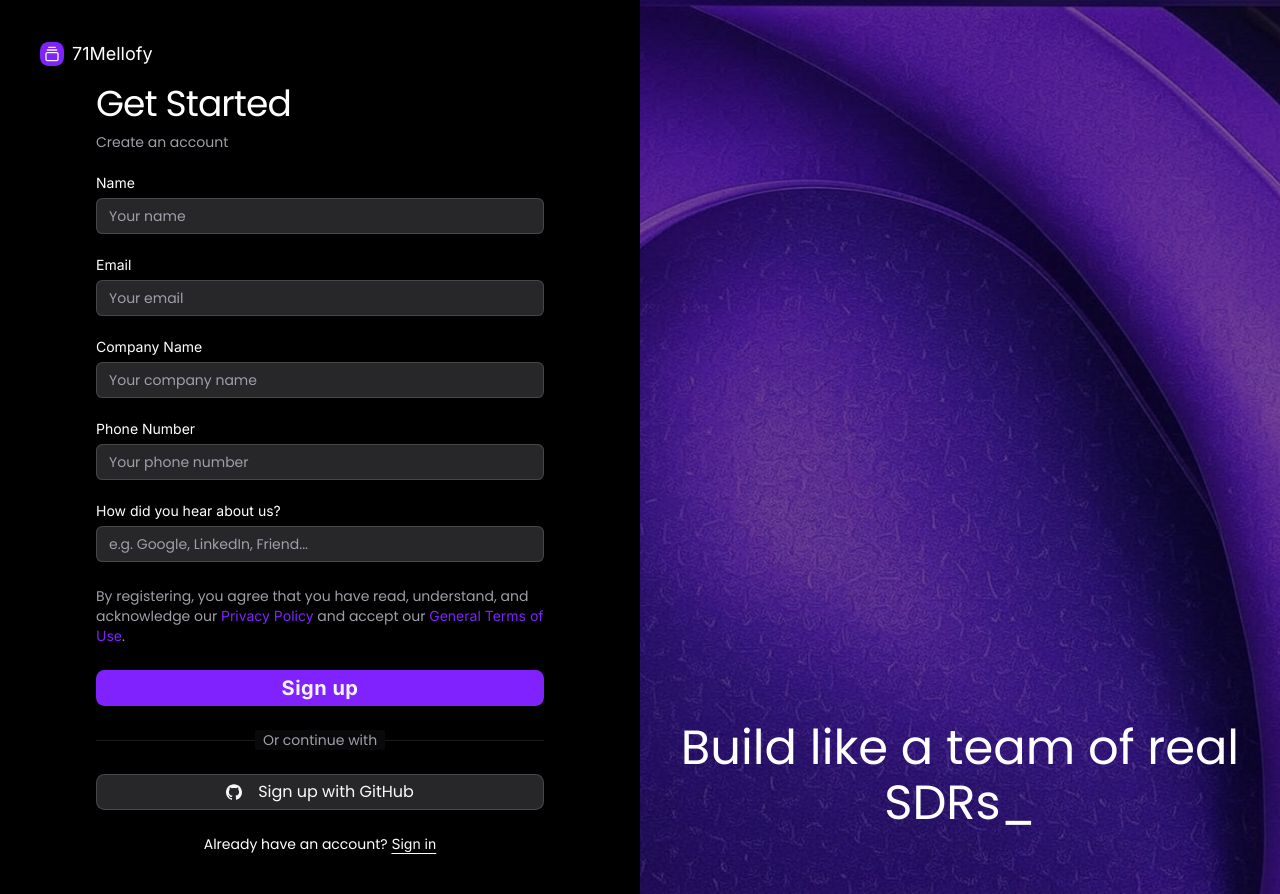
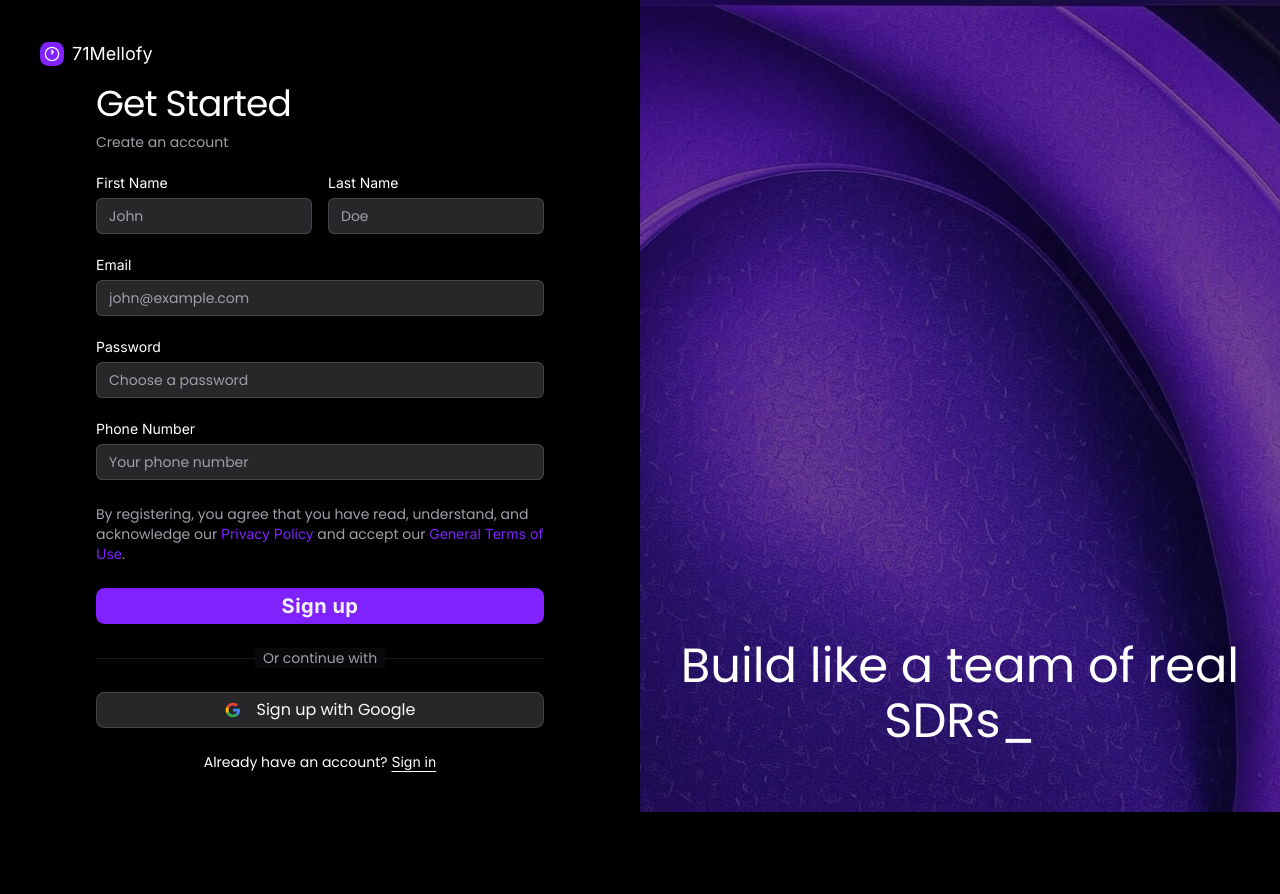
Before and after one commit to antash31/71Mellofy-landing-page, a Next.js app: page /dashboard/signup in a window 1280 px wide. After the commit the page ends 812 px from the top, so only its background shows below. Built offline with nearby package versions, Linux system fonts and the light colour scheme.

Commit message:
feature: supabase logic added

```diff
--- a/src/app/dashboard/login/page.jsx
+++ b/src/app/dashboard/login/page.jsx
@@ -1,5 +1,5 @@
 "use client";
-import { GalleryVerticalEnd } from "lucide-react"
+import { Clock1 } from "lucide-react"
 import { LoginForm } from "@/components/login-form"
 
 export default function LoginPage() {
@@ -10,7 +10,7 @@ export default function LoginPage() {
           <a href="https://71mellofy.com" className="flex items-center gap-2 font-medium">
             <div
               className="flex h-6 w-6 items-center justify-center rounded-md bg-primary text-primary-foreground">
-              <GalleryVerticalEnd className="size-4" />
+              <Clock1 className="size-4" />
             </div>
             71Mellofy
           </a>
--- a/src/app/dashboard/signup/page.jsx
+++ b/src/app/dashboard/signup/page.jsx
@@ -1,5 +1,5 @@
 "use client";
-import { GalleryVerticalEnd } from "lucide-react"
+import { Clock1 } from "lucide-react"
 import { SignupForm } from "@/components/signup-form";
 
 export default function LoginPage() {
@@ -10,7 +10,7 @@ export default function LoginPage() {
           <a href="https://71mellofy.com" className="flex items-center gap-2 font-medium">
             <div
               className="flex h-6 w-6 items-center justify-center rounded-md bg-primary text-primary-foreground">
-              <GalleryVerticalEnd className="size-4" />
+              <Clock1 className="size-4" />
             </div>
             71Mellofy
           </a>
@@ -26,8 +26,6 @@ export default function LoginPage() {
           src="/image.jpg"
           alt="Image"
           className="absolute inset-0 h-full w-full object-cover" />
-
-        {/* Overlay Text */}
         <div className="absolute inset-0 flex items-end justify-center bg-black/40">
           <div className="text-center px-8 pb-16">
              <h2 className="text-3xl xl:text-5xl 2xl:text-8xl font-light text-white leading-tight font-poppins drop-shadow-2xl">
--- a/src/components/login-form.jsx
+++ b/src/components/login-form.jsx
@@ -1,24 +1,98 @@
+"use client";
+import { useState } from "react"
 import { cn } from "@/lib/utils"
 import { Button } from "@/components/ui/button"
 import { Input } from "@/components/ui/input"
 import { Label } from "@/components/ui/label"
+import { supabase } from "@/utils/supabase"
 
 export function LoginForm({
   className,
   ...props
 }) {
+  const [email, setEmail] = useState("")
+  const [password, setPassword] = useState("")
+  const [loading, setLoading] = useState(false)
+  const [error, setError] = useState(null)
+  const [success, setSuccess] = useState(false)
+
+  // Handle email/password login
+  const handleEmailLogin = async (e) => {
+    e.preventDefault()
+    setLoading(true)
+    setError(null)
+
+    try {
+      const { data, error } = await supabase.auth.signInWithPassword({
+        email,
+        password,
+      })
+
+      if (error) throw error
+
+      setSuccess(true)
+      setError(null)
+      // Show success message instead of navigation
+    } catch (error) {
+      setError(error.message)
+      setSuccess(false)
+    } finally {
+      setLoading(false)
+    }
+  }
+
+  // Handle Google OAuth login
+  const handleGoogleLogin = async () => {
+    setLoading(true)
+    setError(null)
+
+    try {
+      const { data, error } = await supabase.auth.signInWithOAuth({
+        provider: 'google',
+        options: {
+          redirectTo: `${window.location.origin}/dashboard`
+        }
+      })
+
+      if (error) throw error
+    } catch (error) {
+      setError(error.message)
+      setLoading(false)
+    }
+  }
   return (
-    (<form className={cn("flex flex-col gap-6 font-poppins", className)} {...props}>
+    <div className={cn("flex flex-col gap-6 font-poppins", className)} {...props}>
       <div className="flex flex-col gap-2">
         <h1 className="text-5xl font-light font-poppins">Welcome Back</h1>
         <p className="text-balance text-md text-muted-foreground font-poppins">
           Sign in to your account
         </p>
       </div>
-      <div className="grid gap-6">
+
+      {error && (
+        <div className="p-3 text-sm text-red-500 bg-red-50 border border-red-200 rounded-md dark:bg-red-900/20 dark:border-red-900/50">
+          {error}
+        </div>
+      )}
+
+      {success && (
+        <div className="p-3 text-sm text-green-600 bg-green-50 border border-green-200 rounded-md dark:bg-green-900/20 dark:border-green-900/50">
+          Login successful! Welcome back.
+        </div>
+      )}
+
+      <form onSubmit={handleEmailLogin} className="grid gap-6">
         <div className="grid gap-2">
           <Label htmlFor="email">Email</Label>
-          <Input id="email" type="email" placeholder="m@example.com" required className="bg-accent"/>
+          <Input
+            id="email"
+            type="email"
+            placeholder="m@example.com"
+            value={email}
+            onChange={(e) => setEmail(e.target.value)}
+            required
+            className="bg-accent"
+          />
         </div>
         <div className="grid gap-2">
           <div className="flex items-center">
@@ -27,32 +101,55 @@ export function LoginForm({
               Forgot your password?
             </a>
           </div>
-          <Input id="password" type="password" required className="bg-accent"/>
+          <Input
+            id="password"
+            type="password"
+            value={password}
+            onChange={(e) => setPassword(e.target.value)}
+            required
+            className="bg-accent"
+          />
         </div>
-        <Button type="submit" className="w-full text-md bg-primary text-primary-foreground font-poppins">
-          Login
+        <Button type="submit" className="w-full text-md bg-primary text-primary-foreground font-poppins" disabled={loading}>
+          {loading ? "Signing in..." : "Login"}
         </Button>
-        <div
-          className="relative text-center text-sm after:absolute after:inset-0 after:top-1/2 after:z-0 after:flex after:items-center after:border-t after:border-border">
+      </form>
+      <div className="relative text-center text-sm after:absolute after:inset-0 after:top-1/2 after:z-0 after:flex after:items-center after:border-t after:border-border">
         <span className="relative z-10 bg-background px-2 text-muted-foreground">
           Or continue with
         </span>
       </div>
-        <Button variant="outline" className="w-full text-md bg-secondary text-secondary-foreground">
-          <svg xmlns="http://www.w3.org/2000/svg" viewBox="0 0 24 24">
+
+      <Button
+        variant="outline"
+        className="w-full text-md bg-secondary text-secondary-foreground"
+        onClick={handleGoogleLogin}
+        disabled={loading}
+        type="button"
+      >
+        <svg xmlns="http://www.w3.org/2000/svg" viewBox="0 0 24 24" className="w-4 h-4 mr-2">
           <path
-              d="M12 .297c-6.63 0-12 5.373-12 12 0 5.303 3.438 9.8 8.205 11.385.6.113.82-.258.82-.577 0-.285-.01-1.04-.015-2.04-3.338.724-4.042-1.61-4.042-1.61C4.422 18.07 3.633 17.7 3.633 17.7c-1.087-.744.084-.729.084-.729 1.205.084 1.838 1.236 1.838 1.236 1.07 1.835 2.809 1.305 3.495.998.108-.776.417-1.305.76-1.605-2.665-.3-5.466-1.332-5.466-5.93 0-1.31.465-2.38 1.235-3.22-.135-.303-.54-1.523.105-3.176 0 0 1.005-.322 3.3 1.23.96-.267 1.98-.399 3-.405 1.02.006 2.04.138 3 .405 2.28-1.552 3.285-1.23 3.285-1.23.645 1.653.24 2.873.12 3.176.765.84 1.23 1.91 1.23 3.22 0 4.61-2.805 5.625-5.475 5.92.42.36.81 1.096.81 2.22 0 1.606-.015 2.896-.015 3.286 0 .315.21.69.825.57C20.565 22.092 24 17.592 24 12.297c0-6.627-5.373-12-12-12"
-              fill="currentColor" />
+            d="M22.56 12.25c0-.78-.07-1.53-.2-2.25H12v4.26h5.92c-.26 1.37-1.04 2.53-2.21 3.31v2.77h3.57c2.08-1.92 3.28-4.74 3.28-8.09z"
+            fill="#4285F4" />
+          <path
+            d="M12 23c2.97 0 5.46-.98 7.28-2.66l-3.57-2.77c-.98.66-2.23 1.06-3.71 1.06-2.86 0-5.29-1.93-6.16-4.53H2.18v2.84C3.99 20.53 7.7 23 12 23z"
+            fill="#34A853" />
+          <path
+            d="M5.84 14.09c-.22-.66-.35-1.36-.35-2.09s.13-1.43.35-2.09V7.07H2.18C1.43 8.55 1 10.22 1 12s.43 3.45 1.18 4.93l2.85-2.22.81-.62z"
+            fill="#FBBC05" />
+          <path
+            d="M12 5.38c1.62 0 3.06.56 4.21 1.64l3.15-3.15C17.45 2.09 14.97 1 12 1 7.7 1 3.99 3.47 2.18 7.07l3.66 2.84c.87-2.6 3.3-4.53 6.16-4.53z"
+            fill="#EA4335" />
         </svg>
-          Login with GitHub
+        {loading ? "Connecting..." : "Login with Google"}
       </Button>
-      </div>
-      <div className="text-sm text-center text-sm">
+
+      <div className="text-sm text-center">
         Don&apos;t have an account?{" "}
-        <a href="/dashboard/signup" className="text-sm font-roboto">
+        <a href="/dashboard/signup" className="text-sm font-roboto underline underline-offset-4">
           Sign up
         </a>
       </div>
-    </form>)
+    </div>
   );
 }
--- a/src/components/signup-form.jsx
+++ b/src/components/signup-form.jsx
@@ -1,41 +1,194 @@
 
+"use client";
+import { useState } from "react"
 import { cn } from "@/lib/utils"
 import { Button } from "@/components/ui/button"
 import { Input } from "@/components/ui/input"
 import { Label } from "@/components/ui/label"
+import { supabase } from "@/utils/supabase"
 
 export function SignupForm({
   className,
   ...props
 }) {
+  const [formData, setFormData] = useState({
+    first_name: "",
+    last_name: "",
+    email: "",
+    password: "",
+    phone_no: "",
+    role: "user" // default role
+  })
+  const [loading, setLoading] = useState(false)
+  const [error, setError] = useState(null)
+  const [success, setSuccess] = useState(false)
+
+  // Handle form input changes
+  const handleChange = (e) => {
+    const { name, value } = e.target
+    setFormData(prev => ({ ...prev, [name]: value }))
+  }
+
+  // Handle email/password signup
+  const handleEmailSignup = async (e) => {
+    e.preventDefault()
+    setLoading(true)
+    setError(null)
+
+    try {
+      // Sign up the user with Supabase Auth
+      const { data: authData, error: authError } = await supabase.auth.signUp({
+        email: formData.email,
+        password: formData.password,
+        options: {
+          data: {
+            first_name: formData.first_name,
+            last_name: formData.last_name,
+            phone_no: formData.phone_no,
+            role: formData.role
+          }
+        }
+      })
+
+      if (authError) throw authError
+
+      // Create profile record in the profiles table
+      if (authData.user) {
+        const { error: profileError } = await supabase
+          .from('profiles')
+          .insert([{
+            id: authData.user.id, // This will match auth.uid()
+            first_name: formData.first_name,
+            last_name: formData.last_name,
+            email: formData.email,
+            phone_no: formData.phone_no,
+            role: formData.role,
+            client_id: null // Set to null for now, can be updated later
+          }])
+
+        if (profileError) {
+          console.warn('Profile creation failed:', profileError)
+          // Don't throw error as user account is already created
+        }
+      }
+
+      setSuccess(true)
+      setError(null)
+      // Show success message instead of navigation
+    } catch (error) {
+      setError(error.message)
+      setSuccess(false)
+    } finally {
+      setLoading(false)
+    }
+  }
+
+  // Handle Google OAuth signup
+  const handleGoogleSignup = async () => {
+    setLoading(true)
+    setError(null)
+
+    try {
+      const { data, error } = await supabase.auth.signInWithOAuth({
+        provider: 'google',
+        options: {
+          redirectTo: `${window.location.origin}/dashboard`
+        }
+      })
+
+      if (error) throw error
+    } catch (error) {
+      setError(error.message)
+      setLoading(false)
+    }
+  }
   return (
-    (<form className={cn("flex flex-col gap-6 font-poppins", className)} {...props}>
+    <div className={cn("flex flex-col gap-6 font-poppins", className)} {...props}>
       <div className="flex flex-col gap-2">
         <h1 className="text-2xl lg:text-4xl font-light font-poppins">Get Started</h1>
         <p className="text-balance text-sm text-muted-foreground font-poppins">
           Create an account
         </p>
       </div>
-      <div className="grid gap-6">
+
+      {error && (
+        <div className="p-3 text-sm text-red-500 bg-red-50 border border-red-200 rounded-md dark:bg-red-900/20 dark:border-red-900/50">
+          {error}
+        </div>
+      )}
+
+      {success && (
+        <div className="p-3 text-sm text-green-600 bg-green-50 border border-green-200 rounded-md dark:bg-green-900/20 dark:border-green-900/50">
+          Account created successfully! Please check your email to verify your account.
+        </div>
+      )}
+
+      <form onSubmit={handleEmailSignup} className="grid gap-6">
+        <div className="grid grid-cols-2 gap-4">
           <div className="grid gap-2">
-          <Label htmlFor="full_name">Name</Label>
-          <Input id="full_name" name="full_name" type="text" placeholder="Your name" required className="bg-accent"/>
+            <Label htmlFor="first_name">First Name</Label>
+            <Input
+              id="first_name"
+              name="first_name"
+              type="text"
+              placeholder="John"
+              value={formData.first_name}
+              onChange={handleChange}
+              required
+              className="bg-accent"
+            />
+          </div>
+          <div className="grid gap-2">
+            <Label htmlFor="last_name">Last Name</Label>
+            <Input
+              id="last_name"
+              name="last_name"
+              type="text"
+              placeholder="Doe"
+              value={formData.last_name}
+              onChange={handleChange}
+              required
+              className="bg-accent"
+            />
+          </div>
         </div>
         <div className="grid gap-2">
           <Label htmlFor="email">Email</Label>
-          <Input id="email" name="email" type="email" placeholder="Your email" required className="bg-accent"/>
+          <Input
+            id="email"
+            name="email"
+            type="email"
+            placeholder="john@example.com"
+            value={formData.email}
+            onChange={handleChange}
+            required
+            className="bg-accent"
+          />
         </div>
         <div className="grid gap-2">
-          <Label htmlFor="organization_name">Company Name</Label>
-          <Input id="organization_name" name="organization_name" type="text" placeholder="Your company name" required className="bg-accent"/>
+          <Label htmlFor="password">Password</Label>
+          <Input
+            id="password"
+            name="password"
+            type="password"
+            placeholder="Choose a password"
+            value={formData.password}
+            onChange={handleChange}
+            required
+            className="bg-accent"
+          />
         </div>
         <div className="grid gap-2">
-          <Label htmlFor="phone_number">Phone Number</Label>
-          <Input id="phone_number" name="phone_number" type="tel" placeholder="Your phone number" required className="bg-accent"/>
-        </div>
-        <div className="grid gap-2">
-          <Label htmlFor="referral_source">How did you hear about us?</Label>
-          <Input id="referral_source" name="referral_source" type="text" placeholder="e.g. Google, LinkedIn, Friend..." required className="bg-accent"/>
+          <Label htmlFor="phone_no">Phone Number</Label>
+          <Input
+            id="phone_no"
+            name="phone_no"
+            type="tel"
+            placeholder="Your phone number"
+            value={formData.phone_no}
+            onChange={handleChange}
+            className="bg-accent"
+          />
         </div>
 
         <div className="text-sm text-muted-foreground">
@@ -50,30 +203,47 @@ export function SignupForm({
           .
         </div>
 
-        <Button type="submit" className="w-full text-md">
-          Sign up
+        <Button type="submit" className="w-full text-md" disabled={loading}>
+          {loading ? "Creating account..." : "Sign up"}
         </Button>
-        <div
-          className="relative text-center text-sm after:absolute after:inset-0 after:top-1/2 after:z-0 after:flex after:items-center after:border-t after:border-border">
+      </form>
+
+      <div className="relative text-center text-sm after:absolute after:inset-0 after:top-1/2 after:z-0 after:flex after:items-center after:border-t after:border-border">
         <span className="relative z-10 bg-background px-2 text-muted-foreground">
           Or continue with
         </span>
       </div>
-        <Button variant="outline" className="w-full bg-secondary text-secondary-foreground text-md">
+
+      <Button
+        variant="outline"
+        className="w-full bg-secondary text-secondary-foreground text-md"
+        onClick={handleGoogleSignup}
+        disabled={loading}
+        type="button"
+      >
         <svg xmlns="http://www.w3.org/2000/svg" viewBox="0 0 24 24" className="w-4 h-4 mr-2">
           <path
-              d="M12 .297c-6.63 0-12 5.373-12 12 0 5.303 3.438 9.8 8.205 11.385.6.113.82-.258.82-.577 0-.285-.01-1.04-.015-2.04-3.338.724-4.042-1.61-4.042-1.61C4.422 18.07 3.633 17.7 3.633 17.7c-1.087-.744.084-.729.084-.729 1.205.084 1.838 1.236 1.838 1.236 1.07 1.835 2.809 1.305 3.495.998.108-.776.417-1.305.76-1.605-2.665-.3-5.466-1.332-5.466-5.93 0-1.31.465-2.38 1.235-3.22-.135-.303-.54-1.523.105-3.176 0 0 1.005-.322 3.3 1.23.96-.267 1.98-.399 3-.405 1.02.006 2.04.138 3 .405 2.28-1.552 3.285-1.23 3.285-1.23.645 1.653.24 2.873.12 3.176.765.84 1.23 1.91 1.23 3.22 0 4.61-2.805 5.625-5.475 5.92.42.36.81 1.096.81 2.22 0 1.606-.015 2.896-.015 3.286 0 .315.21.69.825.57C20.565 22.092 24 17.592 24 12.297c0-6.627-5.373-12-12-12"
-              fill="currentColor" />
+            d="M22.56 12.25c0-.78-.07-1.53-.2-2.25H12v4.26h5.92c-.26 1.37-1.04 2.53-2.21 3.31v2.77h3.57c2.08-1.92 3.28-4.74 3.28-8.09z"
+            fill="#4285F4" />
+          <path
+            d="M12 23c2.97 0 5.46-.98 7.28-2.66l-3.57-2.77c-.98.66-2.23 1.06-3.71 1.06-2.86 0-5.29-1.93-6.16-4.53H2.18v2.84C3.99 20.53 7.7 23 12 23z"
+            fill="#34A853" />
+          <path
+            d="M5.84 14.09c-.22-.66-.35-1.36-.35-2.09s.13-1.43.35-2.09V7.07H2.18C1.43 8.55 1 10.22 1 12s.43 3.45 1.18 4.93l2.85-2.22.81-.62z"
+            fill="#FBBC05" />
+          <path
+            d="M12 5.38c1.62 0 3.06.56 4.21 1.64l3.15-3.15C17.45 2.09 14.97 1 12 1 7.7 1 3.99 3.47 2.18 7.07l3.66 2.84c.87-2.6 3.3-4.53 6.16-4.53z"
+            fill="#EA4335" />
         </svg>
-          Sign up with GitHub
+        {loading ? "Connecting..." : "Sign up with Google"}
       </Button>
-      </div>
+
       <div className="text-center text-sm">
         Already have an account?{" "}
         <a href="/dashboard/login" className="text-sm underline underline-offset-4">
           Sign in
         </a>
       </div>
-    </form>)
+    </div>
   );
 }
```
Lines whose indentation alone changed are shown as unchanged.
